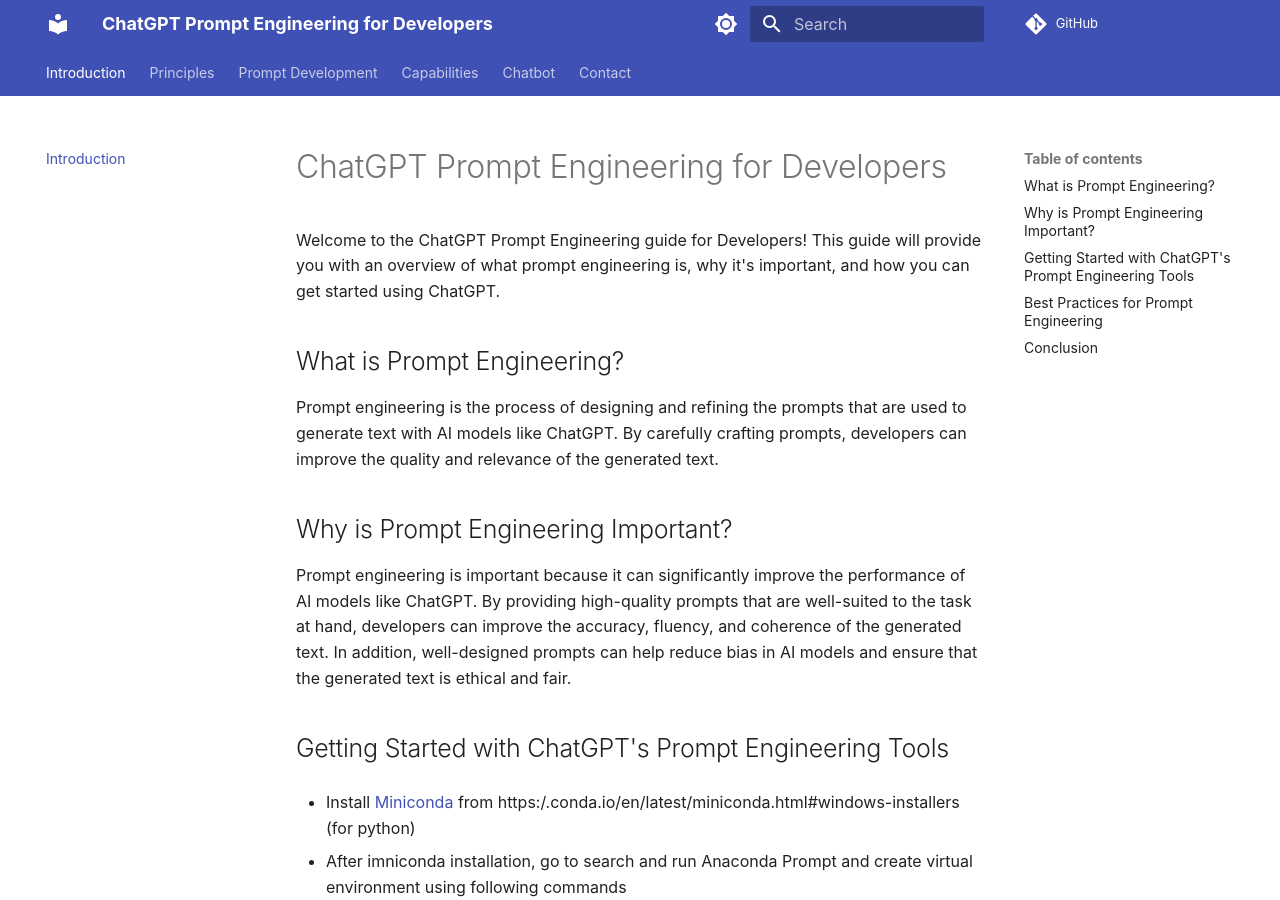
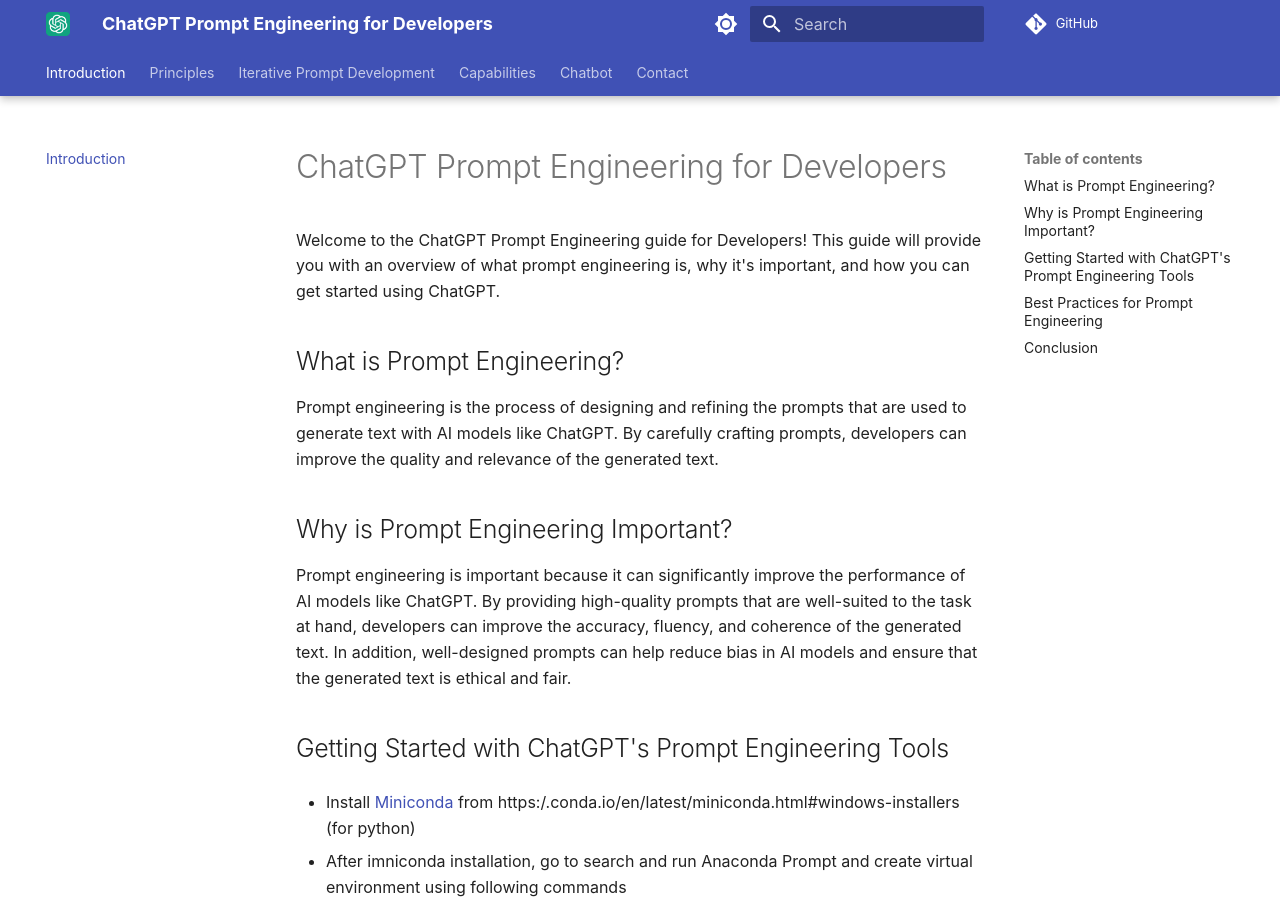
Before and after one commit to ashishkrb7/chatgpt, an MkDocs documentation site: the page built from docs/index.md, in a window 1280 px wide and 900 px high. Built offline with MkDocs 1.6.1 and Material for MkDocs 9.7.7, drawn with Linux system fonts in a browser that asks for light colours; comment, search, counter and statistics services are not loaded; some of the changed text lies outside the part shown.

Commit message:
documentation added

```diff
--- a/mkdocs.yml
+++ b/mkdocs.yml
@@ -10,7 +10,7 @@
 nav:
   - Introduction: index.md
   - Principles: Guidelines.md
-  - Prompt Development: Iterative Prompt Development.md
+  - Iterative Prompt Development: Iterative Prompt Development.md
   - Capabilities:
     - Summarizing: Summarizing.md
     - Inferring: Inferring.md
@@ -21,10 +21,12 @@
 
 theme:
   name: material
+  favicon: images/favicon.ico
+  logo: images/chatgpt-logo.png
   features:
     - navigation.tabs
-    # - navigation.tabs.sticky
-    # - navigation.sections
+    - navigation.tabs.sticky
+    - navigation.sections
   font: false
   palette:
     - media: "(prefers-color-scheme: light)"
@@ -43,11 +45,6 @@
         name: Switch to light mode
   icon:
     repo: fontawesome/brands/git-alt
-extra_css:
-  - stylesheets/extra.css
-extra_javascript:
-  - javascripts/email_modal.js
-# edit_uri: ""
 
 markdown_extensions:
   - attr_list
@@ -66,11 +63,13 @@
   - search
   - autorefs
   - glightbox
+  - mkdocs-video
 
 extra:
   social:
     - icon: fontawesome/brands/linkedin
       link: https://www.linkedin.com/in/ashishkrb7/
+  generator: false
 
 watch:
   - docs
--- a/requirements_docs.txt
+++ b/requirements_docs.txt
@@ -7,3 +7,4 @@
 mkdocs-autorefs==0.4.1
 mkdocs-section-index==0.3.5
 numkdoc==0.4.1
+mkdocs-video==1.5.0
```
Also changed, not shown: 1 other file.
